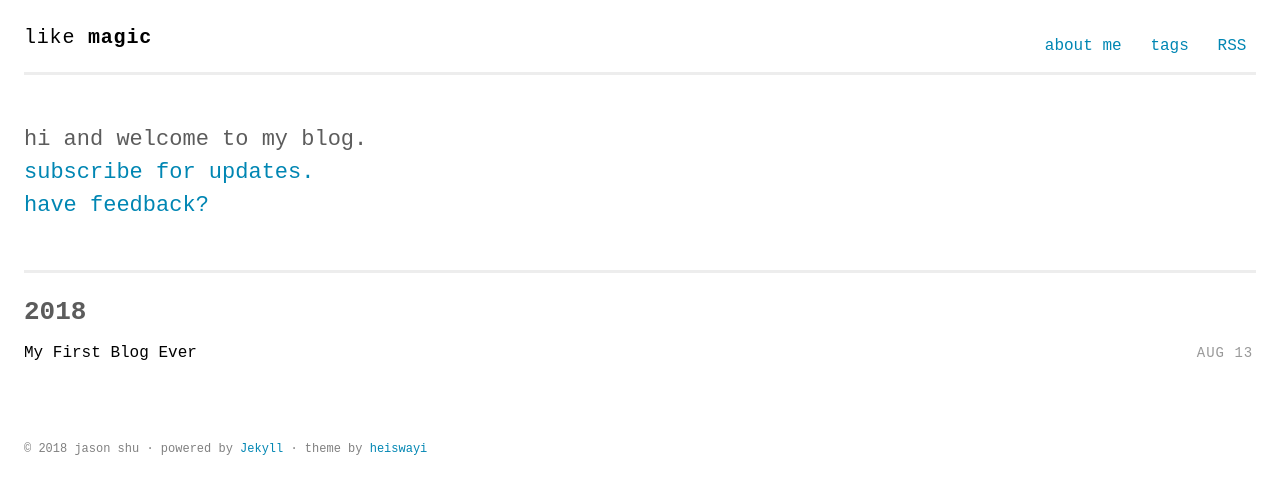
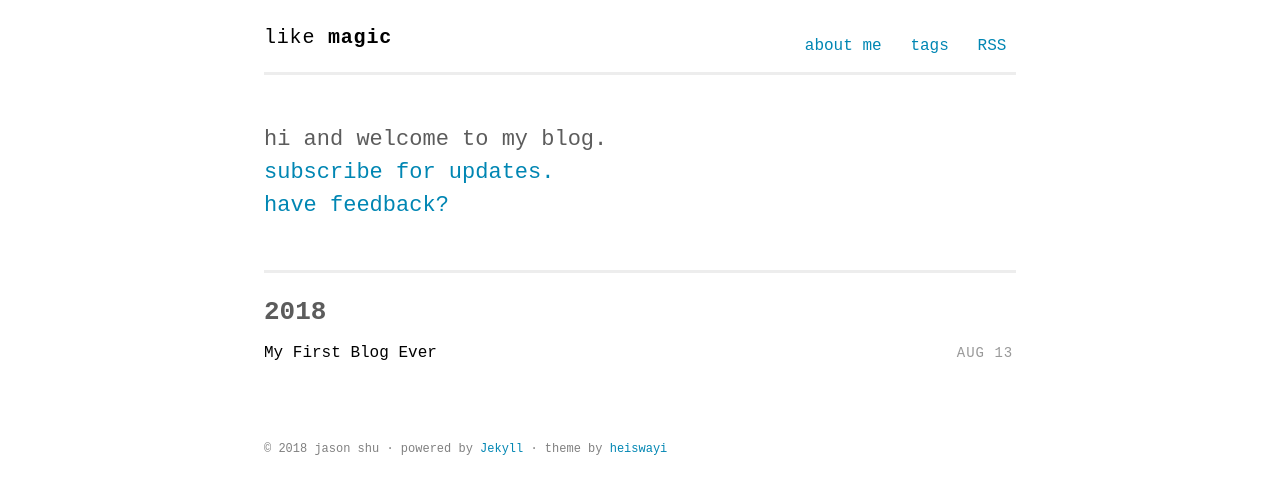
Before and after one commit to j4sonshu/likemagic, a Jekyll site: the page built from index.html, in a window 1280 px wide. Shown: the top 494 px of the page. Built offline with Jekyll 4.4.1, drawn with Linux system fonts in a browser that asks for light colours; some web fonts are replaced.

Commit message:
padding mobile

```diff
--- a/_includes/header.html
+++ b/_includes/header.html
@@ -1,3 +1,3 @@
-<header class="site-header">
+<header>
   {% include nav.html %}
 </header>
--- a/assets/scss/_layout.scss
+++ b/assets/scss/_layout.scss
@@ -42,6 +42,7 @@ hr {
   padding: $base-spacing;
   margin-left: auto;
   margin-right: auto;
+  max-width: 800px;
   font-weight: normal;
 }
 
@@ -63,10 +64,6 @@ hr {
   &:active {
     border-bottom: 2px solid $blue-color;
   }
-}
-
-.site-header {
-
 }
 
 .intro {
@@ -258,6 +255,7 @@ hr {
 .divider {
   border-top: 0.2em solid lighten($light-gray-color, 13%);
   margin-top: $base-spacing * 2;
+  bottom: 0;
 }
 
 // This applies from 0px to 600px
```
